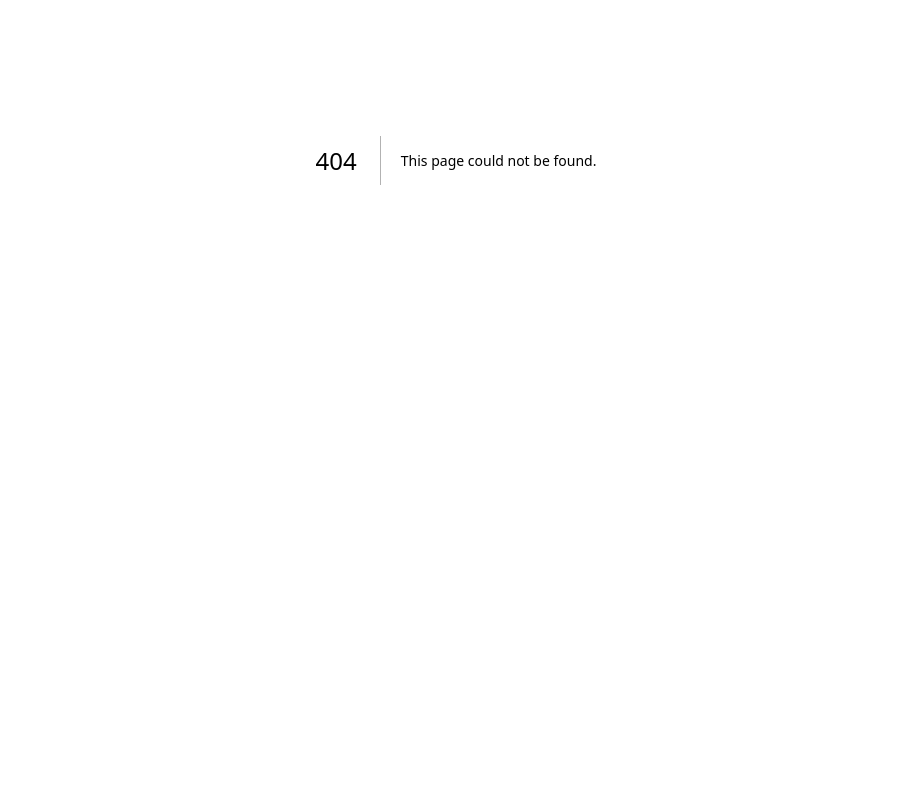
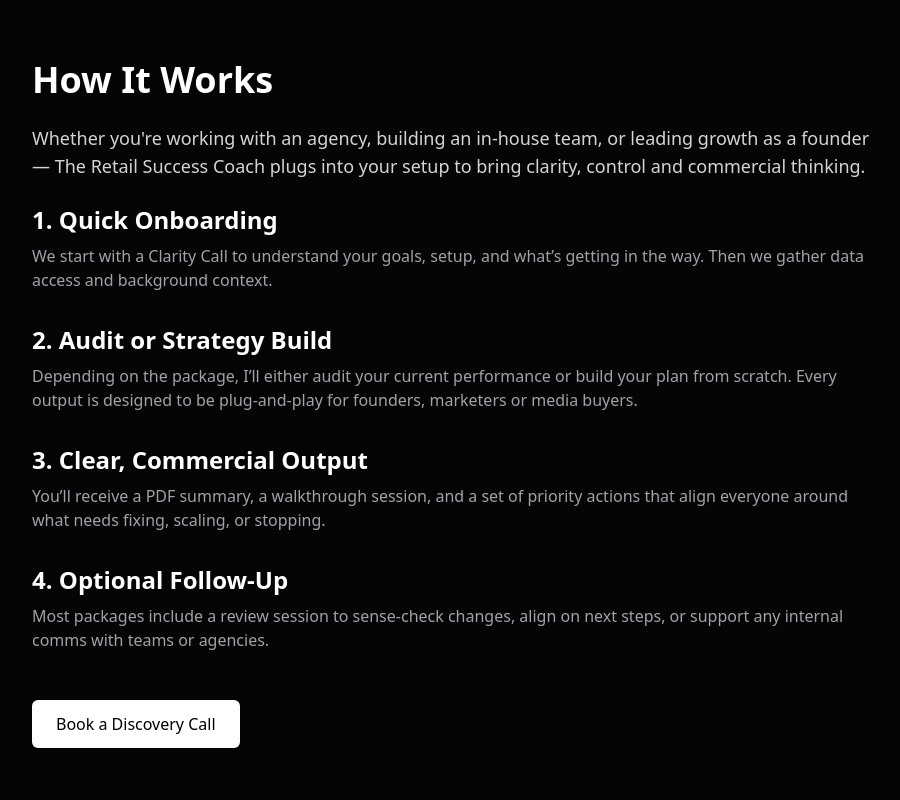
Before and after one commit to RetailSuccessCoach/retail-success-coach, a Next.js app: page /profit-strategy-process in a window 1280 px wide. Before the commit this address had no page. Shown: the part 240-1040 px from the top of the page, without its empty margins (184-1084 px from the left). Before the commit the page ends 800 px from the top, so only its background shows below. Built offline with nearby package versions, Linux system fonts and the light colour scheme.

Commit message:
/profit-strategy-process update

```diff
--- /dev/null
+++ b/src/app/profit-strategy-process/page.tsx
@@ -0,0 +1,66 @@
+import React from "react";
+import Head from "next/head";
+import MainLayout from "@/components/layout/MainLayout";
+
+export default function ProfitStrategyProcesssPage() {
+  return (
+    <>
+      <Head>
+        <title>How It Works | The Retail Success Coach</title>
+        <meta
+          name="description"
+          content="Learn how The Retail Success Coach partners with founders, internal teams and agencies to deliver clear, actionable performance strategy."
+        />
+      </Head>
+
+      <MainLayout>
+        <section className="py-20 px-6 max-w-4xl mx-auto text-white">
+          <h1 className="text-4xl font-bold mb-6">How It Works</h1>
+
+          <p className="text-lg mb-6 text-zinc-300">
+            Whether you're working with an agency, building an in-house team, or leading growth as a founder — The Retail Success Coach plugs into your setup to bring clarity, control and commercial thinking.
+          </p>
+
+          <div className="space-y-8">
+            <div>
+              <h2 className="text-2xl font-semibold mb-2">1. Quick Onboarding</h2>
+              <p className="text-zinc-400">
+                We start with a Clarity Call to understand your goals, setup, and what’s getting in the way. Then we gather data access and background context.
+              </p>
+            </div>
+
+            <div>
+              <h2 className="text-2xl font-semibold mb-2">2. Audit or Strategy Build</h2>
+              <p className="text-zinc-400">
+                Depending on the package, I’ll either audit your current performance or build your plan from scratch. Every output is designed to be plug-and-play for founders, marketers or media buyers.
+              </p>
+            </div>
+
+            <div>
+              <h2 className="text-2xl font-semibold mb-2">3. Clear, Commercial Output</h2>
+              <p className="text-zinc-400">
+                You’ll receive a PDF summary, a walkthrough session, and a set of priority actions that align everyone around what needs fixing, scaling, or stopping.
+              </p>
+            </div>
+
+            <div>
+              <h2 className="text-2xl font-semibold mb-2">4. Optional Follow-Up</h2>
+              <p className="text-zinc-400">
+                Most packages include a review session to sense-check changes, align on next steps, or support any internal comms with teams or agencies.
+              </p>
+            </div>
+          </div>
+
+          <div className="mt-12">
+            <a
+              href="/profit-performance-call"
+              className="inline-block px-6 py-3 bg-white text-black font-medium rounded-md hover:bg-zinc-200 transition"
+            >
+              Book a Discovery Call
+            </a>
+          </div>
+        </section>
+      </MainLayout>
+    </>
+  );
+}
--- a/src/components/sections/HowItWorksSection.tsx
+++ b/src/components/sections/HowItWorksSection.tsx
@@ -8,10 +8,11 @@ export default function HowItWorksSection() {
       <div className="max-w-2xl mx-auto">
         <h2 className="text-4xl font-bold mb-6">How The Retail Success Coach Works</h2>
         <p className="text-lg mb-8 text-zinc-300">
-        We partner with your agency to uncover meaningful insights hiding in the data. No fluff, no guesswork just sharp, actionable recommendations that help everyone perform at their best.
+          We partner with founders, internal teams, or external agencies to uncover meaningful insights hiding in the data. No fluff, no guesswork – just sharp, actionable recommendations that help everyone perform at their best.
         </p>
+
         <Link
-          href="/how-it-works"
+          href="/profit-strategy-process"
           className="inline-block px-6 py-3 bg-purple-600 hover:bg-purple-700 text-white font-medium rounded-lg transition-colors"
         >
           Learn More →
```
